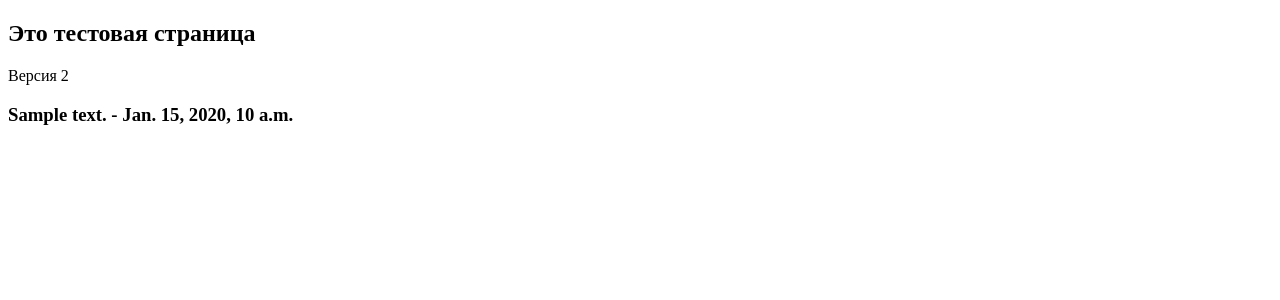
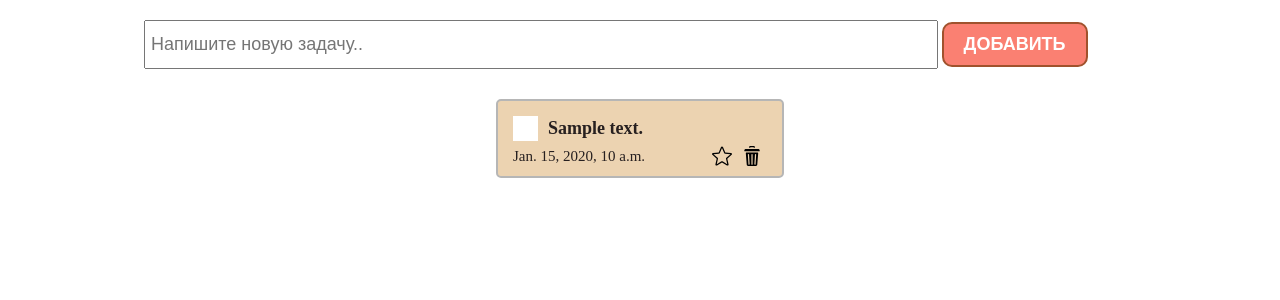
Before and after one commit to desteri/todo, a Django app: template main/templates/test.html in a window 1280 px wide. Shown: the top 300 px of the page. Run offline with Django 3.2, Linux system fonts and the light colour scheme; the template is opened without the code that fills it: most values are stand-ins (such as "Sample title", 1, 10 or a date in 2020).

Commit message:
added more html tags in test.html

```diff
--- a/main/templates/test.html
+++ b/main/templates/test.html
@@ -1,16 +1,42 @@
 
+{% load static %}
 <!DOCTYPE html>
 <html lang="en">
 <head>
     <meta charset="UTF-8">
     <meta name="viewport" content="width=device-width, initial-scale=1.0">
     <title>Document</title>
+    <!-- <link rel="stylesheet" href="./style/index.css"> -->
+    <link rel="stylesheet" href="{% static 'style/index.css' %}">
+    <!-- <link rel="stylesheet" href="./style/checkbox.css"> -->
+    <link rel="stylesheet" href="{% static 'style/checkbox.css' %}">
 </head>
 <body>
-    <h2>Это тестовая страница</h2>
-    <div>Версия 2</div>
-    {% for todo in todo_list %}
-        <h3>{{ todo.text }} - {{ todo.created_at }}</h3>
-    {% endfor %}
+    <section>
+        <div class="todo_header">
+            <input class="header_inp" type="text" placeholder="Напишите новую задачу..">
+            <button class="header_btn">Добавить</button>
+        </div>
+        <div class="todo_list">
+            {% for todo in todo_list %}
+            <div class="todo_item">
+                <div class="item_chk">
+                    <label class="checkbox_container">
+                        <input type="checkbox">
+                        <span class="checkmark"></span>
+                    </label>
+                    <h4>{{ todo.text }}</h4>
+                </div>
+                <div class="item_ftr">
+                    <p>{{ todo.created_at }}</p>
+                    <div class="action_icon">
+                        <img src="./icons/star.svg">
+                        <img src="./icons/delete.svg">
+                    </div>
+                </div>
+            </div>
+            {% endfor %}
+        </div>
+    </section>
 </body>
 </html>
```
